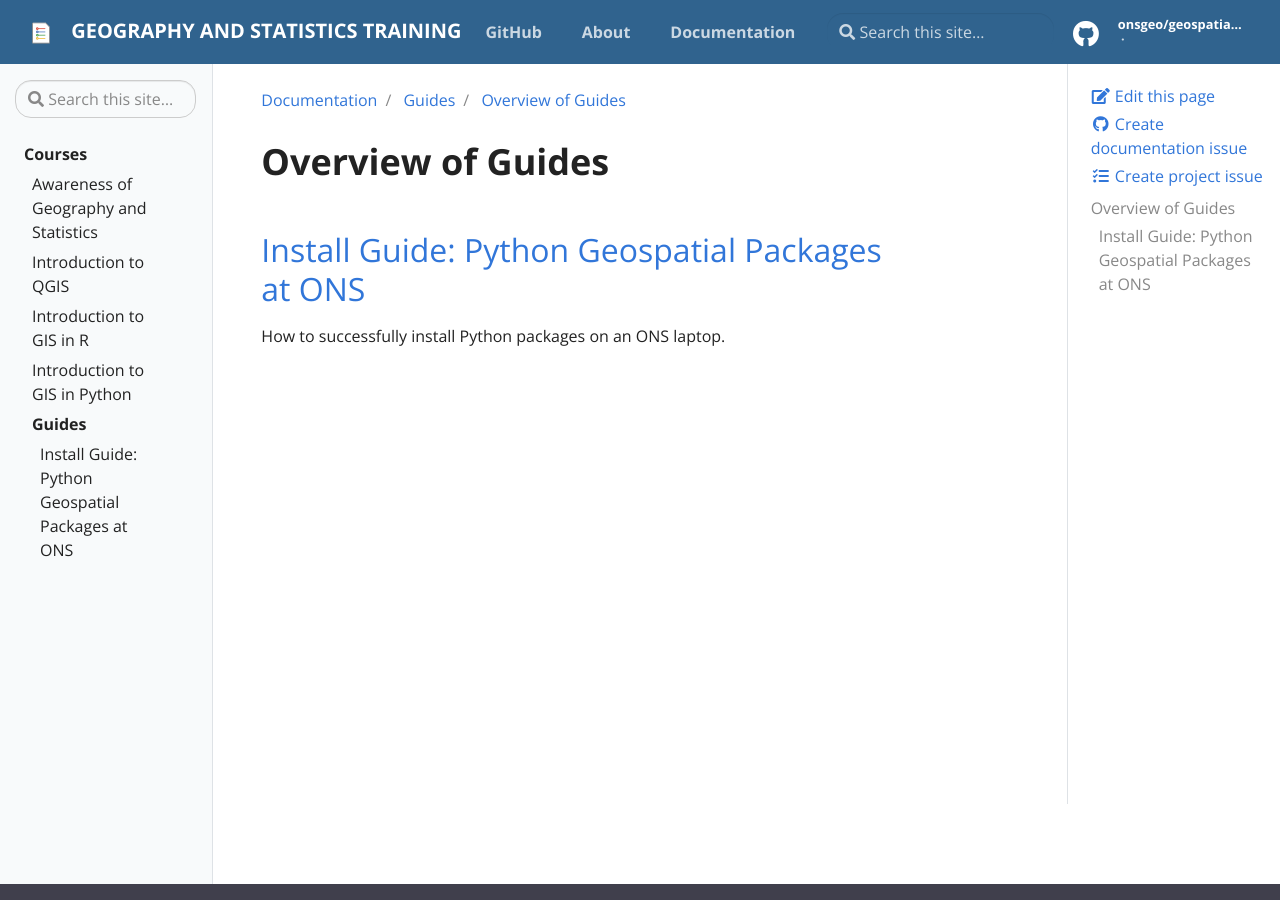
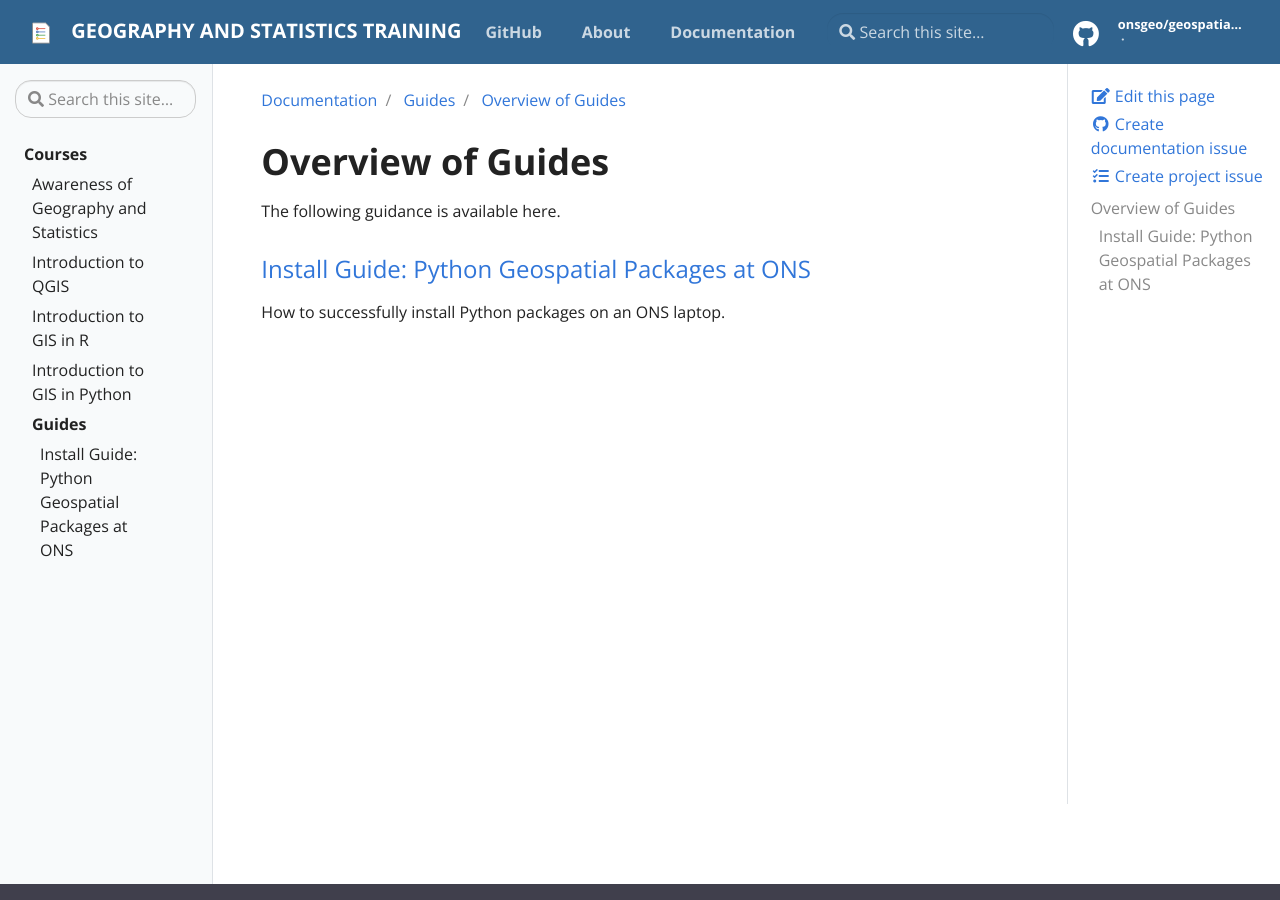
Before and after one commit to ONSgeo/geospatial-training, a Jekyll site: the page built from _docs/guides/guides_overview.md, in a window 1280 px wide and 900 px high. Built offline with Jekyll 4.4.1, drawn with Linux system fonts in a browser that asks for light colours.

Commit message:
update python guide url

```diff
--- a/_docs/guides/guides_overview.md
+++ b/_docs/guides/guides_overview.md
@@ -1,9 +1,10 @@
 ---
 title: Overview of Guides
-description: An overview of the guides available here.
+description: An overview of the guides available on this website.
 ---
 
 # Overview of Guides
+The following guidance is available here.
 
-## [Install Guide: Python Geospatial Packages at ONS](/docs/guides/python_install)
+### [Install Guide: Python Geospatial Packages at ONS](https://onsgeo.github.io/geospatial-training/docs/guides/python_install)
 How to successfully install Python packages on an ONS laptop.
```
